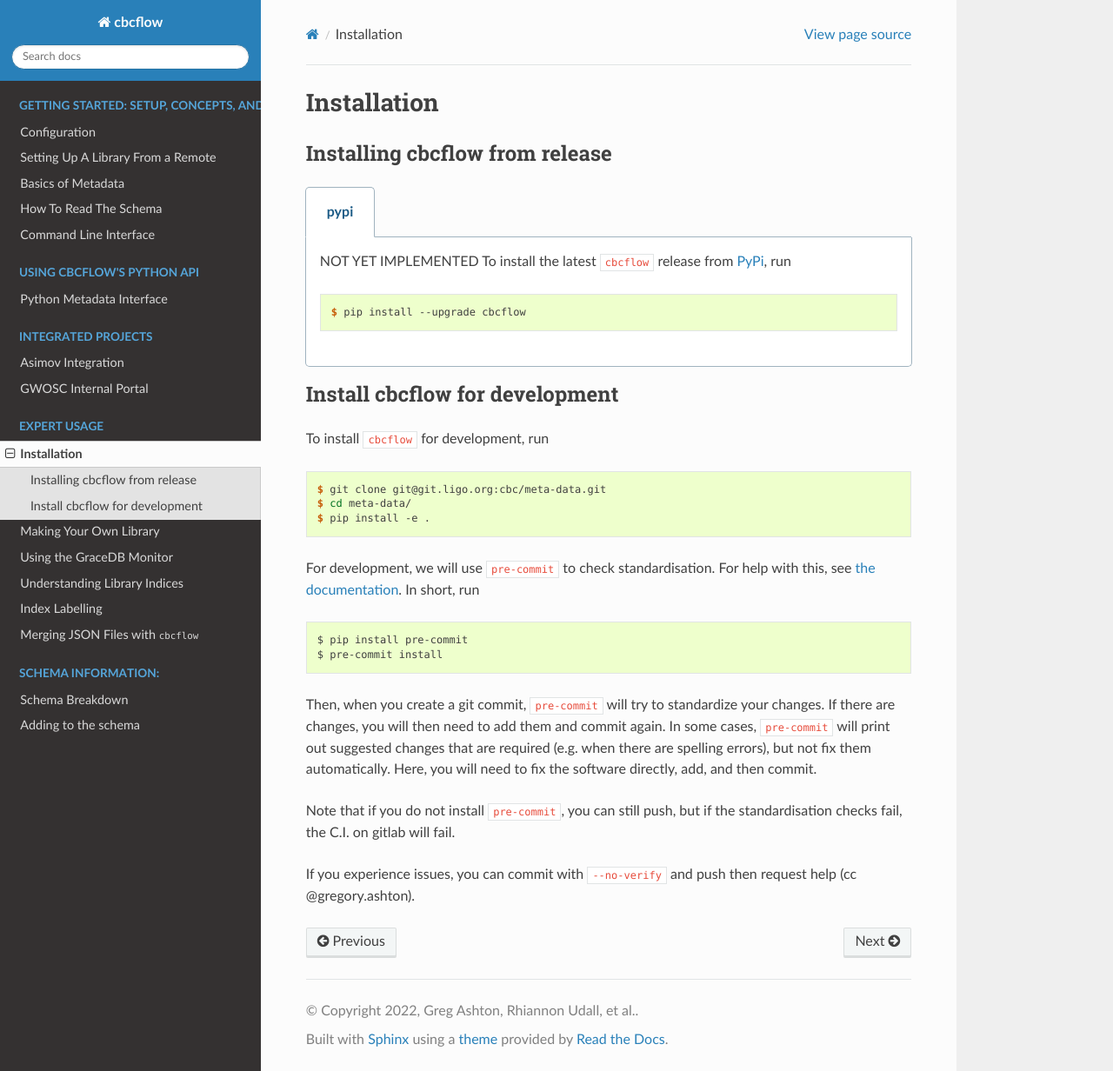
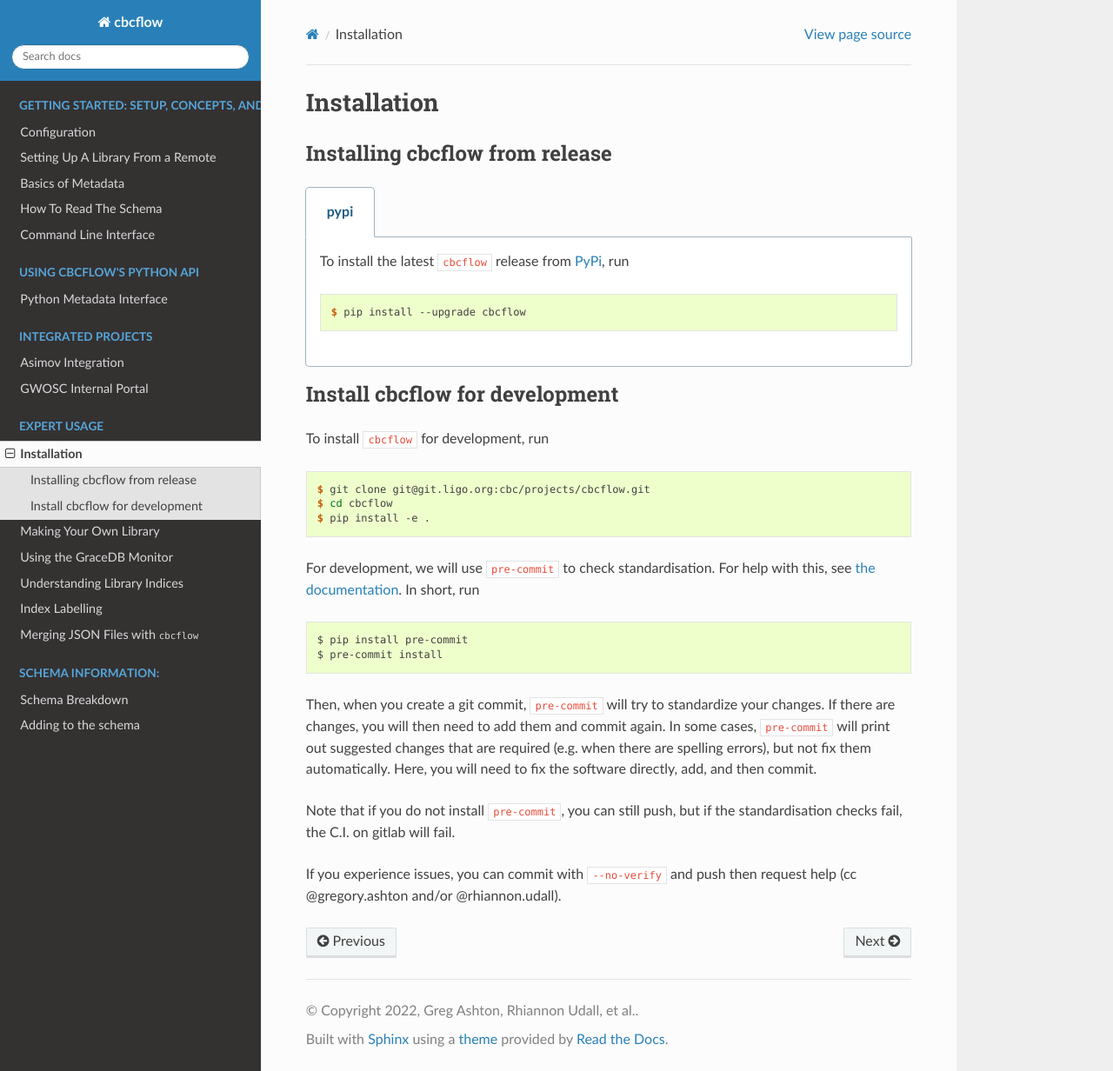
Before and after one commit to Rhiannon-Udall/cbcflow, a Sphinx documentation site: the page built from docs/source/development-setup.rst, in a window 1280 px wide and 1232 px high. Shown: the whole window at 87% size. Built offline with Sphinx 7.4.7 and the Read the Docs theme 2.0.0, drawn with Linux system fonts in a browser that asks for light colours; the version number could not be read and is left out.

Commit message:
Fix installation instructions

```diff
--- a/docs/source/development-setup.rst
+++ b/docs/source/development-setup.rst
@@ -9,7 +9,6 @@ Installing cbcflow from release
 
    .. tab:: pypi
 
-      NOT YET IMPLEMENTED
       To install the latest :code:`cbcflow` release from `PyPi
       <https://pypi.org/project/cbcflow/>`_, run
 
@@ -24,8 +23,8 @@ To install ``cbcflow`` for development, run
 
 .. code-block:: console
 
-   $ git clone git@git.ligo.org:cbc/meta-data.git
-   $ cd meta-data/
+   $ git clone git@git.ligo.org:cbc/projects/cbcflow.git
+   $ cd cbcflow
    $ pip install -e .
 
 For development, we will use ``pre-commit`` to check standardisation.
@@ -48,4 +47,4 @@ Note that if you do not install ``pre-commit``, you can still push, but
 if the standardisation checks fail, the C.I. on gitlab will fail.
 
 If you experience issues, you can commit with ``--no-verify`` and push
-then request help (cc @gregory.ashton).
+then request help (cc @gregory.ashton and/or @rhiannon.udall).
```
